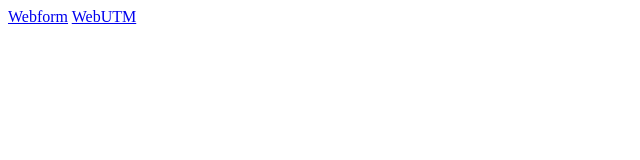
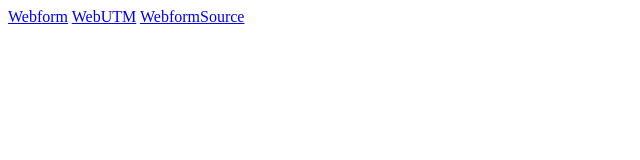
Before and after one commit to AndresFPV/UTM, a plain HTML site: page index.html in a window 1280 px wide. Shown: the whole page, without its empty margins (0-640 px from the left). Drawn offline with Linux system fonts and the light colour scheme.

Commit message:
Update index.html

```diff
--- a/index.html
+++ b/index.html
@@ -7,5 +7,6 @@
 <body>
 	<a href="https://raw.githack.com/AndresFPV/UTM/master/webform.html">Webform</a>
 	<a href="https://raw.githack.com/AndresFPV/UTM/master/webUTM.html">WebUTM</a>
+	<a href="https://raw.githack.com/AndresFPV/UTM/master/webformSource.html">WebformSource</a>
 </body>
 </html>
```
